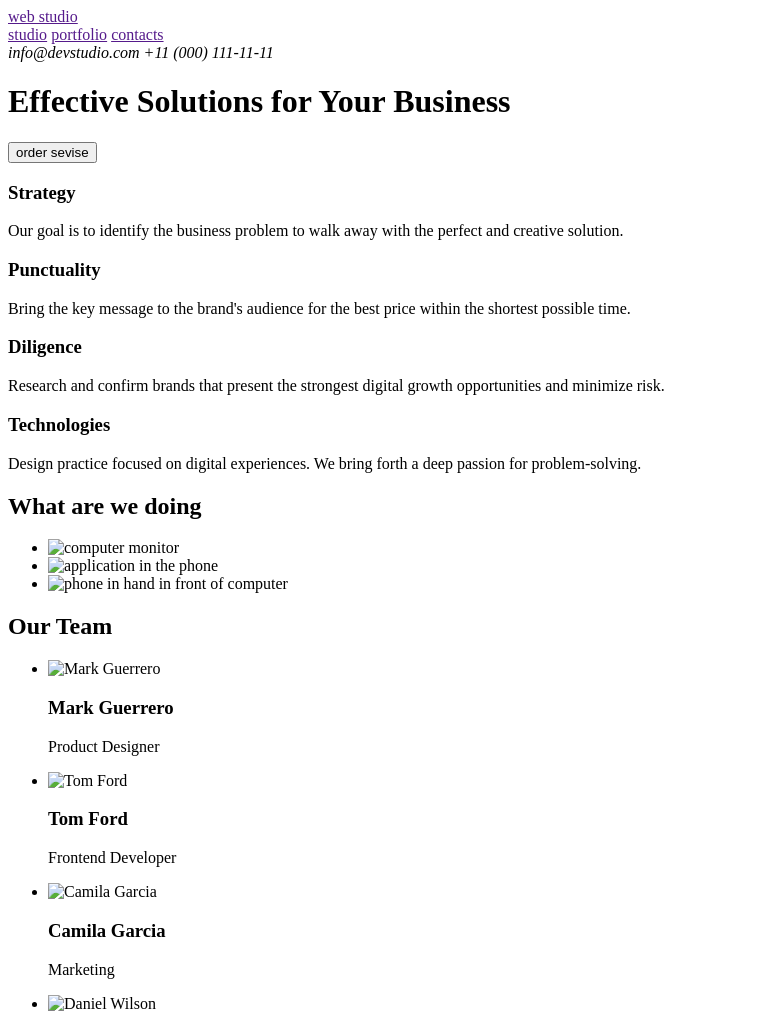
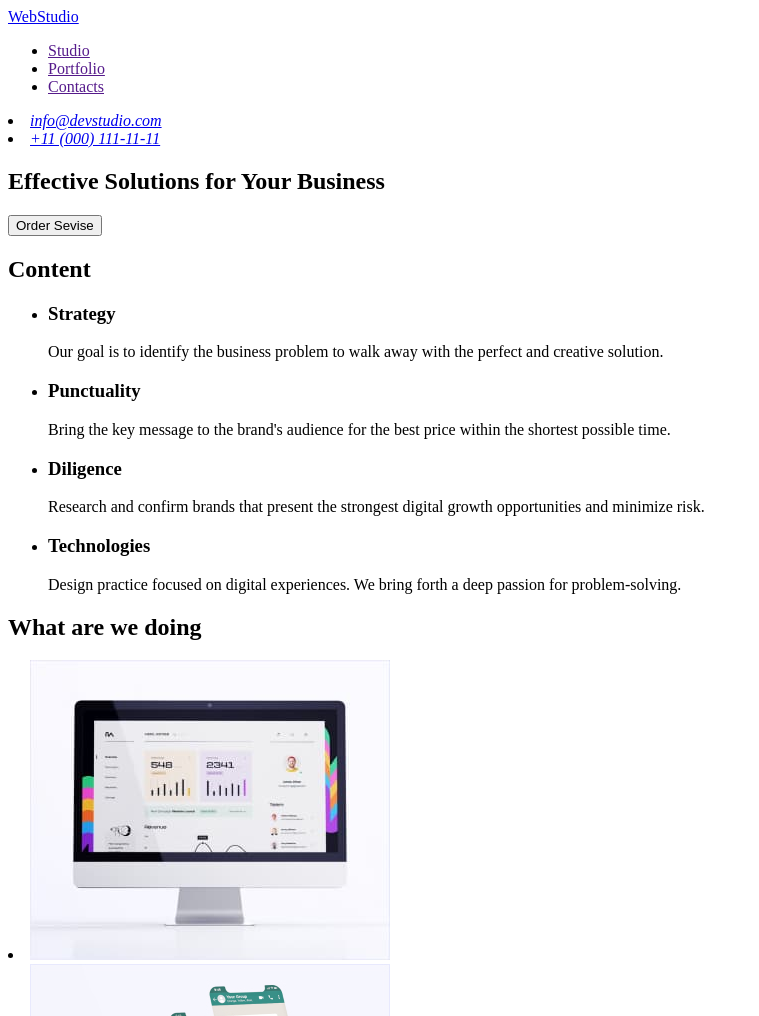
Before and after one commit to OlehProtsenko/OlehProtsenko-goit-markup-hw-01, a plain HTML site: page index.html in a window 1280 px wide. Shown: the top 1016 px of the page, without its empty margins (0-759 px from the left). Drawn offline with Linux system fonts and the light colour scheme.

Commit message:
update home work

```diff
--- a/index.html
+++ b/index.html
@@ -10,125 +10,109 @@
     <header>
       <!-- top line -->
       <!-- logo -->
-      <a href="">web studio</a>
+      <nav>
+        <a href="./index.html">WebStudio</a>
         <!-- menu nav -->
-      <nav>
-        <a href="">studio</a>
-        <a href="">portfolio</a>
-        <a href="">contacts</a>
+
+        <ul>
+          <li><a href="">Studio</a></li>
+          <li><a href="">Portfolio</a></li>
+          <li><a href="">Contacts</a></li>
+        </ul>
       </nav>
+
       <address>
-        <a>info@devstudio.com</a>
-        <a>+11 (000) 111-11-11</a>
+        <li><a href="mailto:info@devstudio.com">info@devstudio.com</a></li>
+        <li><a href="tel:+110001111111">+11 (000) 111-11-11</a></li>
       </address>
-
-      <!-- Effective Solutions for Your Business -->
-      <h1>Effective Solutions for Your Business</h1>
-      <button type="button">order sevise</button>
     </header>
 
     <!-- main content -->
 
     <main>
-      <!--Strategy -->
+      <!-- section 1 -->
       <section>
+        <h1>Effective Solutions for Your Business</h1>
+        <button type="button">Order Sevise</button>
+      </section>
+      <!--section 2 -->
+      <section>
+        <h2>Content</h2>
+        <ul>
+          <li>
             <h3>Strategy</h3>
             <p>
               Our goal is to identify the business problem to walk away with the
               perfect and creative solution.
             </p>
-      </section>
-      <!-- Punctuality -->
-      <section>
+          </li>
+          <li>
             <h3>Punctuality</h3>
             <p>
               Bring the key message to the brand's audience for the best price
               within the shortest possible time.
             </p>
-      </section>
-      <!-- Diligence -->
-      <section>
+          </li>
+          <li>
             <h3>Diligence</h3>
             <p>
-          Research and confirm brands that present the strongest digital growth
-          opportunities and minimize risk.
+              Research and confirm brands that present the strongest digital
+              growth opportunities and minimize risk.
             </p>
-      </section>
-      <!-- Technologies -->
-      <section>
+          </li>
+          <li>
             <h3>Technologies</h3>
             <p>
-          Design practice focused on digital experiences. We bring forth a deep
-          passion for problem-solving.
+              Design practice focused on digital experiences. We bring forth a
+              deep passion for problem-solving.
             </p>
+          </li>
+        </ul>
       </section>
-      <!--What are we doing-->
+      <!--section 3-->
       <section>
         <h2>What are we doing</h2>
-        <ul>
+
+        <li>
+          <img src="./images/img 71.jpg" alt="computer monitor" width="360" />
+        </li>
         <li>
           <img
-              src="img/Rectangle71.jpg"
-              alt="computer monitor"
+            src="./images/img 71 (1).jpg"
+            alt="application in the phone"
             width="360"
-              height="300"
           />
         </li>
         <li>
           <img
-              src="img/Rectangle71(1).jpg"
-              alt="application in the phone"
+            src="./images/img 71 (2).jpg"
+            alt="phone in hand in front of computer"
             width="360"
-              height="300"
           />
         </li>
-          <li>
-            <img
-              src="img/Rectangle71(2).jpg"
-              alt="phone in hand in front of computer"
-              width="360"
-              height="300"
-            />
-          </li>
-        </ul>
       </section>
-      <!-- Our Team -->
+      <!-- section 4 -->
 
       <section>
         <h2>Our Team</h2>
         <ul>
           <li>
-            <img
-              src="img/img1.jpg"
-              alt="Mark Guerrero"
-              width="264"
-              height="260"
-            />
+            <img src="./images/img1.jpg" alt="Mark Guerrero" width="264" />
             <h3>Mark Guerrero</h3>
             <p>Product Designer</p>
           </li>
           <li>
-            <img src="img/img2.jpg" alt="Tom Ford" width="264" height="260" />
+            <img src="./images/img2.jpg" alt="Tom Ford" width="264" />
             <h3>Tom Ford</h3>
             <p>Frontend Developer</p>
           </li>
           <li>
-            <img
-              src="img/img3.jpg"
-              alt="Camila Garcia"
-              width="264"
-              height="260"
-            />
+            <img src="./images/img3.jpg" alt="Camila Garcia" width="264" />
             <h3>Camila Garcia</h3>
             <p>Marketing</p>
           </li>
           <li>
-            <img
-              src="img/img4.jpg"
-              alt="Daniel Wilson"
-              width="264"
-              height="260"
-            />
+            <img src="./images/img4.jpg" alt="Daniel Wilson" width="264" />
             <h3>Daniel Wilson</h3>
             <p>UI Designer</p>
           </li>
@@ -136,7 +120,7 @@
       </section>
     </main>
     <footer>
-      <a href="">web studio</a>
+      <a href="./index.html">WebStudio</a>
       <p>
         Increase the flow of customers and sales for your business with digital
         marketing & growth solutions.
```
Also changed, not shown: images/img 71 (1).jpg (renamed from images/Rectangle 71 (1).jpg), images/img 71 (2).jpg (renamed from images/Rectangle 71 (2).jpg), images/img 71.jpg (renamed from images/Rectangle 71.jpg), images/img1.jpg (renamed from images/img 1.jpg), images/img2.jpg (renamed from images/img 2.jpg), images/img3.jpg (renamed from images/img 3.jpg), images/img4.jpg (renamed from images/img 4.jpg). Lines whose indentation alone changed are shown as unchanged.
